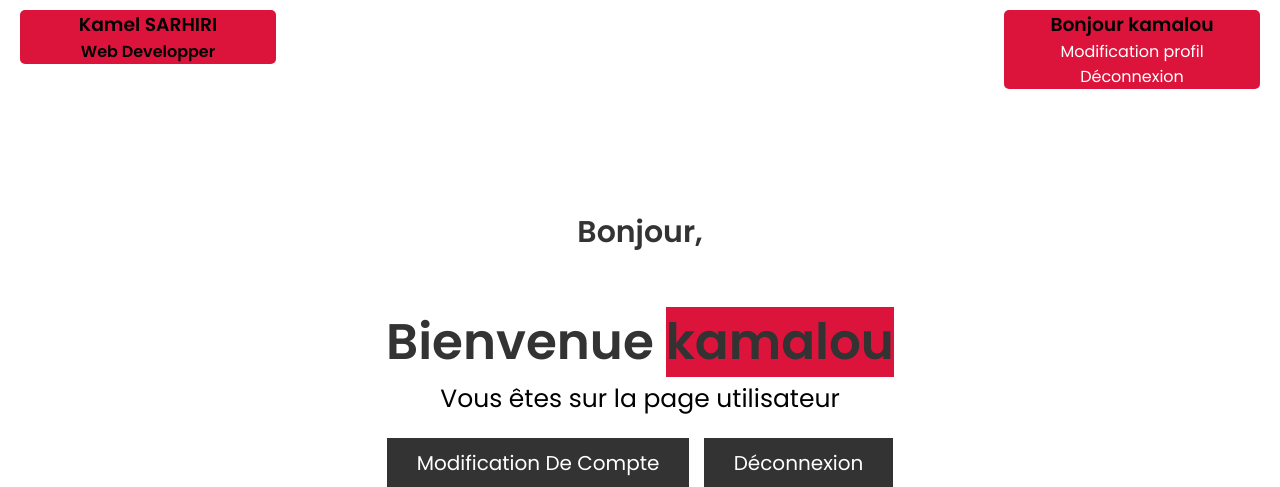
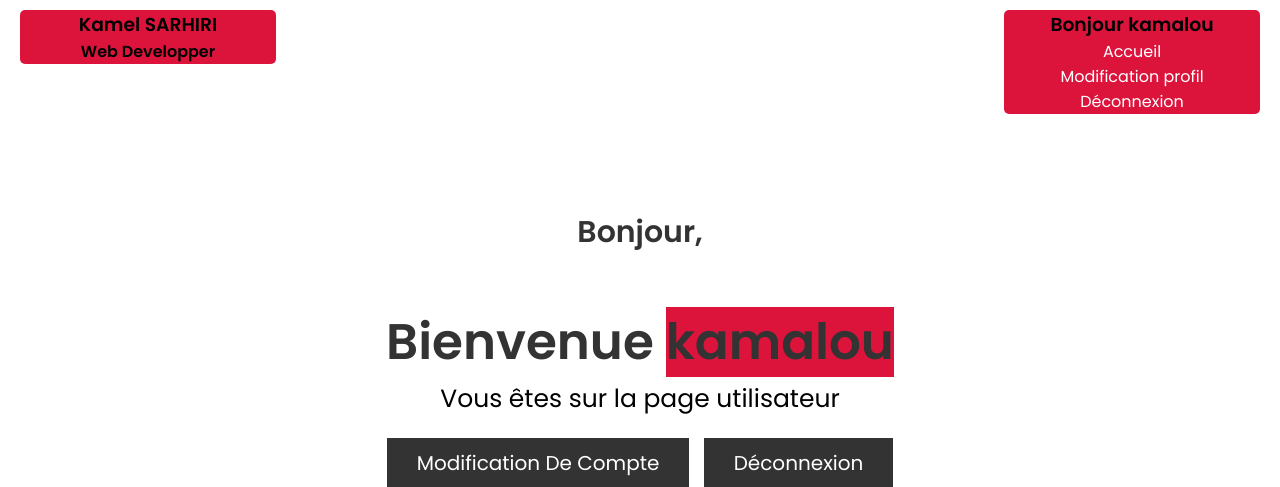
Before and after one commit to kamel-sarhiri/module-connexion, a PHP site: page /user_page.php in a window 1280 px wide. Shown: the top 487 px of the page. Run offline with PHP 8.4, Linux system fonts and the light colour scheme; a user stored in the database is signed in.

Commit message:
connexion BD ok

```diff
--- a/Index.php
+++ b/Index.php
@@ -63,6 +63,7 @@ if(isset($_POST['login']) && isset($_POST['password'])){
             <input type="submit" name="submit" value="connectez vous maintenant" class="form-btn">
             <p>Vous souhaitez créer un compte ? <a href="register_form.php">Inscrivez-vous maintenant</a></p>
         </form>
+        <a href="index.html" class="btn">Accueil</a>
     </div>
  </body>
 </html>
--- a/admin_page.php
+++ b/admin_page.php
@@ -56,6 +56,7 @@ $request = $conn->query("SELECT * FROM utilisateurs2");
                             $_SESSION['admin'] = "false";
                             echo "<nav>
                                 <ul>
+                                    <li><a class='a_head'href='index.html'>Accueil</a></li>
                                     <li><a class='a_head'href='update_profile.php'>Modification profil</a></li>
                                     <li><a class='a_head' href='logout.php'>Déconnexion</a></li>
                                 </ul>
@@ -65,8 +66,9 @@ $request = $conn->query("SELECT * FROM utilisateurs2");
                             $_SESSION['admin'] = "true";
                             echo "<nav>
                                 <ul>
-                                    <li><a class='btn'href='update_profileadmin.php'>Modification profil</a></li>
-                                    <li><a class='btn' href='logout.php'>Déconnexion</a></li>
+                                    <li><a class='a_head'href='index.html'>Accueil</a></li>
+                                    <li><a class='a_head'href='update_profileadmin.php'>Modification profil</a></li>
+                                    <li><a class='a_head' href='logout.php'>Déconnexion</a></li>
                                 </ul>
                             </nav>";
                         }
--- a/update_profile.php
+++ b/update_profile.php
@@ -82,6 +82,7 @@ if(isset($_POST['submit'])) {
                             $_SESSION['admin'] = "false";
                             echo "<nav>
                                 <ul>
+                                    <li><a class='a_head'href='index.html'>Accueil</a></li>
                                     <li><a class='a_head'href='update_profile.php'>Modification profil</a></li>
                                     <li><a class='a_head' href='logout.php'>Déconnexion</a></li>
                                 </ul>
@@ -91,8 +92,9 @@ if(isset($_POST['submit'])) {
                             $_SESSION['admin'] = "true";
                             echo "<nav>
                                 <ul>
-                                    <li><a class='btn'href='update_profileadmin.php'>Modification profil</a></li>
-                                    <li><a class='btn' href='logout.php'>Déconnexion</a></li>
+                                    <li><a class='a_head'href='index.html'>Accueil</a></li>
+                                    <li><a class='a_head'href='update_profileadmin.php'>Modification profil</a></li>
+                                    <li><a class='a_head' href='logout.php'>Déconnexion</a></li>
                                 </ul>
                             </nav>";
                         }
--- a/update_profileadmin.php
+++ b/update_profileadmin.php
@@ -82,6 +82,7 @@ if(isset($_POST['submit'])) {
                             $_SESSION['admin'] = "false";
                             echo "<nav>
                                 <ul>
+                                    <li><a class='a_head'href='index.html'>Accueil</a></li>
                                     <li><a class='a_head'href='update_profile.php'>Modification profil</a></li>
                                     <li><a class='a_head' href='logout.php'>Déconnexion</a></li>
                                 </ul>
@@ -91,8 +92,9 @@ if(isset($_POST['submit'])) {
                             $_SESSION['admin'] = "true";
                             echo "<nav>
                                 <ul>
-                                    <li><a class='btn'href='update_profileadmin.php'>Modification profil</a></li>
-                                    <li><a class='btn' href='logout.php'>Déconnexion</a></li>
+                                    <li><a class='a_head'href='index.html'>Accueil</a></li>
+                                    <li><a class='a_head'href='update_profileadmin.php'>Modification profil</a></li>
+                                    <li><a class='a_head' href='logout.php'>Déconnexion</a></li>
                                 </ul>
                             </nav>";
                         }
--- a/user_page.php
+++ b/user_page.php
@@ -48,6 +48,7 @@ if(!isset($_SESSION['user_name'])){
                             $_SESSION['admin'] = "false";
                             echo "<nav>
                                 <ul>
+                                    <li><a class='a_head'href='index.html'>Accueil</a></li>
                                     <li><a class='a_head'href='update_profile.php'>Modification profil</a></li>
                                     <li><a class='a_head' href='logout.php'>Déconnexion</a></li>
                                 </ul>
@@ -57,8 +58,9 @@ if(!isset($_SESSION['user_name'])){
                             $_SESSION['admin'] = "true";
                             echo "<nav>
                                 <ul>
-                                    <li><a class='btn'href='update_profile.php'>Modification profil</a></li>
-                                    <li><a class='btn' href='logout.php'>Déconnexion</a></li>
+                                    <li><a class='a_head'href='index.html'>Accueil</a></li>
+                                    <li><a class='a_head'href='update_profile.php'>Modification profil</a></li>
+                                    <li><a class='a_head' href='logout.php'>Déconnexion</a></li>
                                 </ul>
                             </nav>";
                         }
```
